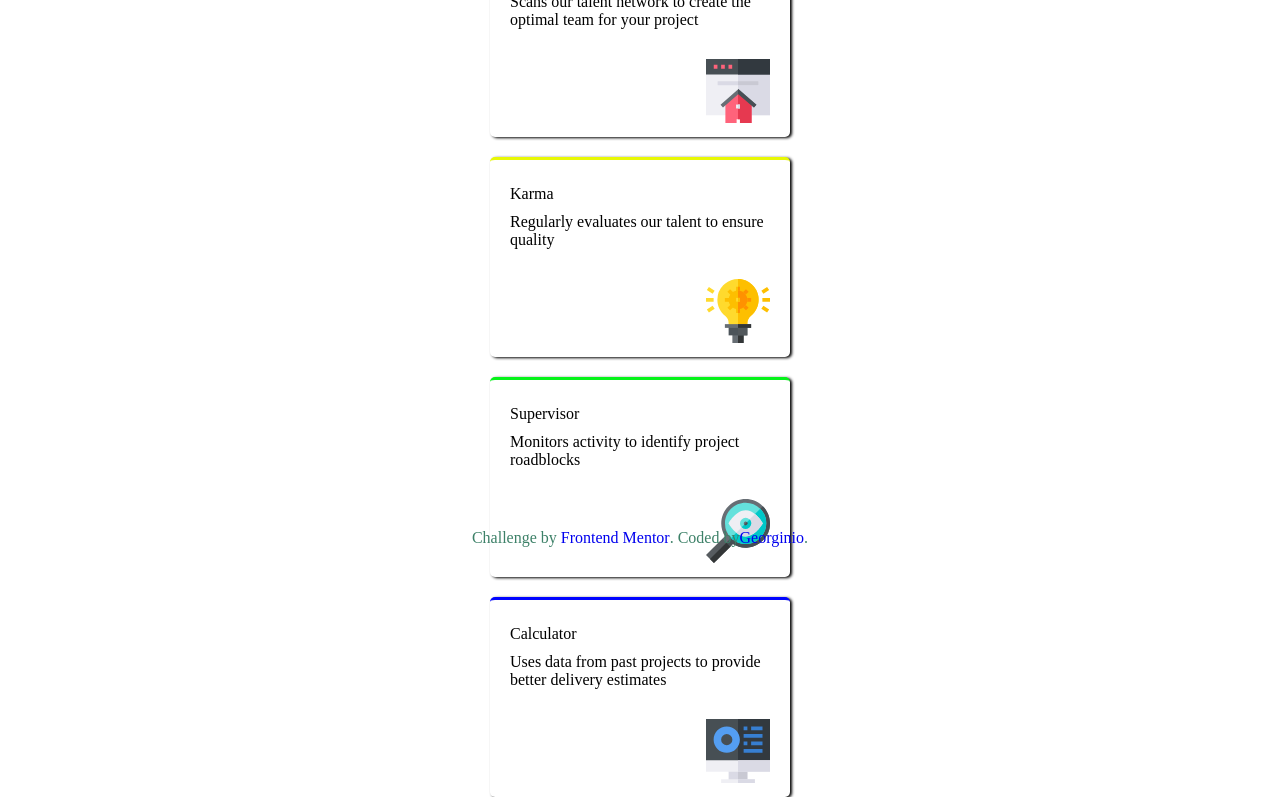
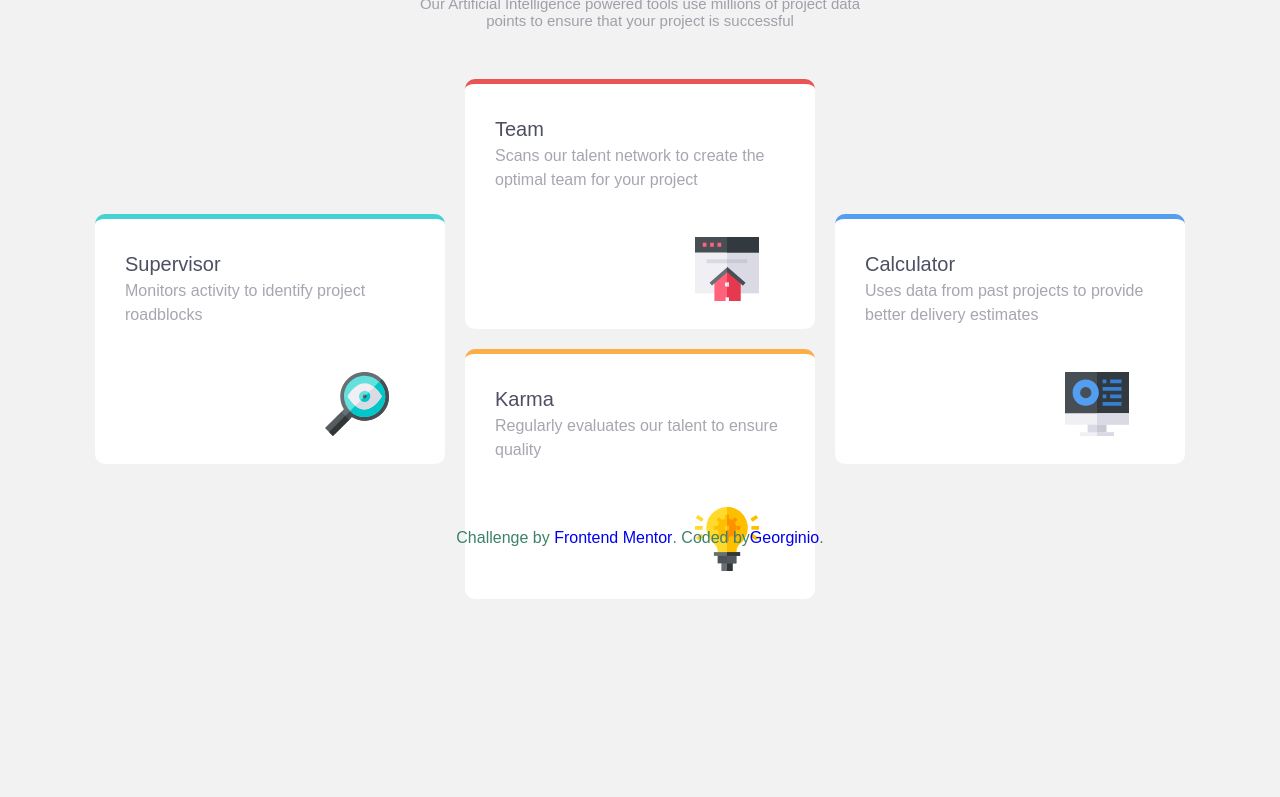
Before and after one commit to Georginio-prod/four-card-feature, a website built with Vite: page index.html in a window 1280 px wide. Shown: the part 223-1020 px from the top of the page. After the commit the page ends 822 px from the top, so only its background shows below. Built offline with nearby package versions, Linux system fonts and the light colour scheme.

Commit message:
style : add the new style for the card component

```diff
--- a/index.html
+++ b/index.html
@@ -5,81 +5,75 @@
     <meta name="viewport" content="width=device-width, initial-scale=1.0" />
     <link rel="stylesheet" href="./sass/style.scss">
     <link rel="shortcut icon" href="./public/favicon-32x32.png" type="image/x-icon">
-        <title>Vite App</title>
+    <title>four-card-feature</title>
   </head>
+  <body>
 
-      <body>
     <div class="container">
 
+      <div class="text__title">
 
-          <div class="text__title">
-              <span class="text__title--h1"> Reliable, efficient delivery</span><br>
+        <span class="text__title--h1">Reliable, efficient delivery</span><br>
         <span class="text__title--h2">Powered by Technology</span>
+
+        <div class="text__title--desc">
+          Our Artificial Intelligence powered tools use millions of project data <br>
+          points to ensure that your project is successful
+        </div>
       </div>
 
-          <div class="text__title--desc"> Our Artificial Intelligence powered tools use millions of project data <br>
-            points to ensure that your project is successful
+      <div class="card__section">
+
+        <div class="card__second--supervisor">
+          <span class="title">
+            Supervisor <br>
+          </span>
+
+          <p class="text--color">Monitors activity to identify project <br>roadblocks</p>
+
+          <img src="./public/icon-supervisor.svg" alt="sup" class="position">
+        </div>
+
+        <div class="card__second--team">
+          <span class="title">
+            Team <br>
+          </span>
+
+          <p class="text--color">Scans our talent network to create the <br>optimal team for your project</p>
+
+          <img src="./public/icon-team-builder.svg" alt="tea" class="position">
+        </div>
+
+        <div class="card__second--karma">
+          <span class="title">
+            Karma <br>
+          </span>
+
+          <p class="text--color">Regularly evaluates our talent to ensure <br>quality</p>
+
+          <img src="./public/icon-karma.svg" alt="kar" class="position">
+        </div>
+
+        <div class="card__second--calculator">
+          <span class="title">
+            Calculator <br>
+          </span>
+
+          <p class="text--color">Uses data from past projects to provide <br>better delivery estimates</p>
+
+          <img src="./public/icon-calculator.svg" alt="cal" class="position">
+        </div>
+
+      </div>
     </div>
 
 
-            <div class="card__team">
-              <p class="card__team--title">
-                Team Builder <br>
-              </p>
-
-              <p>
-                Scans our talent network to create the <br>optimal team for your project
-              </p>
-              <span class="card__team--tea">
-                <img src="./public/icon-team-builder.svg" alt="team">
-              </span>
-
-            </div>
-
-              <div class="card__karma">
-                <p class="card__team--title">
-                  Karma <br>
-                </p>
-
-                Regularly evaluates our talent to ensure <br>quality
-                <span class="card__karma--kar">
-                  <img src="./public/icon-karma.svg" alt="Karma">
-                </span>
-
-              </div>
-
-
-                <div class="card__sup">
-                  <p class="card__team--title">
-                    Supervisor <br>
-                  </p>
-
-                  Monitors activity to identify project <br>roadblocks
-                  <span class="card__sup--sup">
-                    <img src="./public/icon-supervisor.svg" alt="sup">
-                  </span>
 
 
     </div>
-
-                  <div class="card__cal">
-                    <p class="card__team--title">
-                      Calculator <br>
-                    </p>
-
-                    Uses data from past projects to provide <br>better delivery estimates
-                    <span class="card__cal--cal">
-                      <img src="./public/icon-calculator.svg" alt="cal">
-                    </span>
-
-
-                  </div>
-
-        </div>
-
     <div class="attribution">
-          Challenge by <a href="https://www.frontendmentor.io?ref=challenge" target="_blank"  style="text-decoration:none">&nbsp;Frontend Mentor</a>.
-          Coded by <a href="https://georginio-prod.github.io/Stats-preview-card-component/html/StatsPreviewCard.html"  style="text-decoration:none">Georginio</a>.
+      Challenge by <a href="https://www.frontendmentor.io/challenges/four-card-feature-section-weK1eFYK" target="_blank" style="text-decoration:none">&nbsp;Frontend Mentor</a>.
+      Coded by <a href="https://georginio-prod.github.io/Stats-preview-card-component/html/StatsPreviewCard.html" style="text-decoration:none">Georginio</a>.
     </div>
   </body>
 </html>
--- a/sass/style.scss
+++ b/sass/style.scss
@@ -1,150 +1,157 @@
-*{
+* {
     box-sizing: border-box;
     margin: 0;
     padding: 0;
-    font-family: 'Times New Roman', Times, serif;
+    font-family: 'poppins', sans-serif;
 }
 
 body {
-    background-color: rgb(255, 255, 255);
+    background-color: #F2F2F2;
     height: 100vh;
+    display: flex;
+    justify-content: center;
+    align-items: center;
 
 }
 
 .container {
    display: flex;
+   align-items: center;
    justify-content: center;
-    align-items: center;
-    margin: auto;
    flex-direction: column;
-    position: relative;
-    gap: 20px;
+   gap: 50px;
 }
 
 .text__title {
-    position: relative;
-    top: 0;
-    justify-content: center;
-    align-items: center;
+    text-align: center;
     font-size: 36px;
-
+    color: #4D4F62;
+    &--h1 {
+        font-weight: 100;
 
     }
 
-.text__title--h1{
-   font-weight: 100;
-    color: rgb(201, 198, 198);
-}
-
-.text__title--h2 {
+    &--h2 {
         font-weight: 600;
 
     }
+}
 
 .text__title--desc {
+    grid-column: 1 / -1;
+    text-align: center;
+    margin-top: 10px;
+    font-size: 15px;
+    opacity: 50%;
+    color: #4D4F62;
+}
 
-    text-align: center;
+.card__section {
+    height: 530px;
+    max-width: 1110px;
+    width: 100%;
+    display: grid;
+    grid-template-columns: 1f 2f 1f;
+    grid-template-rows: auto auto auto;
+    gap: 30px;
+
+}
+
+@media (max-width: 1560px) {
+    .card__section {
+        max-width: 1360px;
+        max-height: 375px;
+        width: 100%;
+        grid-template-columns: 1fr;
+        gap: 20px;
+        padding: 0 10px;
+    }
+
+    .card__second--supervisor,
+    .card__second--team,
+    .card__second--karma,
+    .card__second--calculator{
+        width: 100%;
+        max-width: 350px;
+    }
+
+    .position{
+        margin-left: 0;
+    }
+}
+
+@media (max-width: 480px) {
+    .text__title{
+        font-size: 24px;
+    }
+    .text__title--desc {
+        font-size: 14px;
+    }
 }
 
 
-
-.card__team {
-    width: 300px;
-    height: 200px;
-    background-color: rgb(255, 255, 255);
-    border-radius: 5px ;
-    box-shadow: 2px 1px 3px 0 ;
-    border-top: 3px solid red;
-    padding-left: 20px;
-    padding-right: 20px;
-
-
-
-}
-
-.card__team--tea {
-    position: relative;
-    align-items: flex-end;
-    justify-content: flex-end;
-    margin-top: 30px;
-    display: flex;
-
-}
-
-
-
-.card__karma {
-    width: 300px;
-    height: 200px;
-    background-color: rgb(255, 255, 255);
-    border-radius: 5px ;
-    box-shadow: 2px 1px 3px 0 ;
-    border-top: 3px solid rgb(232, 248, 5);
-    padding-left: 20px;
-    padding-right: 20px;
-
-}
-
-.card__karma--kar {
-    position: relative;
-    align-items: flex-end;
-    justify-content: flex-end;
-    margin-top: 30px;
-    display: flex;
+.card__second--supervisor,
+.card__second--team,
+.card__second--karma,
+.card__second--calculator{
+    height: 250px;
+    width: 350px;
+    background-color: white;
+    padding-left: 30px;
+    padding-top: 30px;
+    border-radius: 10px;
 
 
 }
 
 
-.card__sup {
-    width: 300px;
-    height: 200px;
-    background-color: rgb(255, 255, 255);
-    border-radius: 5px ;
-    box-shadow: 2px 1px 3px 0 ;
-    border-top: 3px solid rgb(5, 243, 25);
-    padding-left: 20px;
-    padding-right: 20px;
-}
-
-.card__sup--sup {
-    position: relative;
-    align-items: flex-end;
-    justify-content: flex-end;
-    margin-top: 30px;
-    display: flex;
+.card__second--supervisor {
+    grid-column: 1;
+    grid-row: 1/ span 2;
+    align-self: center;
+    border-top: 5px solid #44D3D2;
+    line-height: 1.5;
 
 }
 
-
-.card__cal {
-
-    width: 300px;
-    height: 200px;
-    background-color: rgb(255, 255, 255);
-    border-radius: 5px ;
-    box-shadow: 2px 1px 3px 0 ;
-    border-top: 3px solid rgb(0, 4, 255);
-    padding-left: 20px;
-    padding-right: 20px;
-
+.card__second--team{
+    border-top: 5px solid #EA5454;
 }
 
-.card__cal--cal {
-    position: relative;
-    align-items: flex-end;
-    justify-content: flex-end;
-    margin-top: 30px;
-    display: flex;
+.card__second--karma {
+    border-top: 5px solid #FCAE4A;
+}
+.card__second--team,
+.card__second--karma {
+    grid-column: 2;
+    line-height: 1.5;
+}
+
+.card__second--calculator {
+    grid-column: 3;
+    grid-row: 1/ span 2;
+    align-self: center;
+    border-top: 5px solid #549EF2;
+    line-height: 1.5;
 
 
 }
 
-.card__team--title{
-    margin-top: 25px;
-    padding-bottom: 10px;
+.title {
+    font-size: 20px;
+    font-family: 'poppins', sans-serif;
+    color: #4D4F62;
 }
 
+.text--color {
+    color: #4D4F62;
+    opacity: 50%;
+}
+
+.position {
+    margin-top: 45px;
+    margin-left: 25vh;
+}
 
 
 .attribution {
@@ -158,12 +165,11 @@ body {
     text-align: center;
     text-decoration: none;
 
-}
-
-.attribution a:visited {
+    a:visited {
         color: rgb(17, 16, 17); /* Couleur des liens visités */
     }
 
-.attribution a:hover {
+    a:hover {
         color: rgb(102, 11, 11); /* Couleur des liens au survol */
     }
+}
```
Lines whose indentation alone changed are shown as unchanged.
